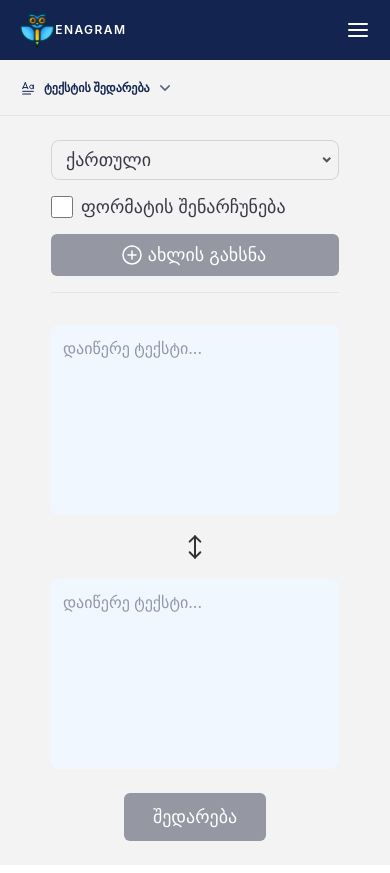
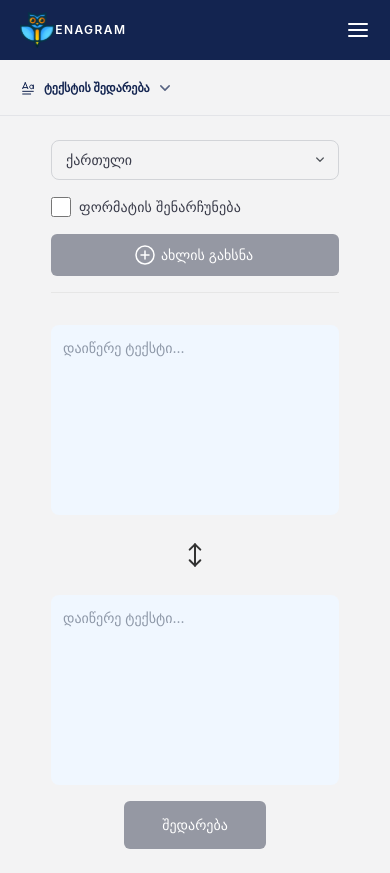
Before and after one commit to sabaPhruidze/frontend-enagram-text-comparer, a React (Vite) app: page / in a window 390 px wide. Built offline with nearby package versions, Linux system fonts and the light colour scheme.

Commit message:
fix(TextCompareControlsMobile.tsx): align mobile control sizes, typography, and colors to Figma fix(TextCompareWorkspaceMobile.tsx): refine swap area and compare button dimensions/typography for mobile

```diff
--- a/src/components/TextCompareControlsMobile.tsx
+++ b/src/components/TextCompareControlsMobile.tsx
@@ -1,23 +1,46 @@
-import chevronDown from "../assets/chevron-down.svg";
 import plusAddIcon from "../assets/Plus, Add.svg";
 
+const SelectChevron = () => {
+  return (
+    <div className="flex h-6 w-6 items-center justify-center">
+      <svg
+        aria-hidden="true"
+        className="h-[0.354rem] w-[0.531rem] text-[#51555B]"
+        fill="none"
+        viewBox="0 0 9 6"
+      >
+        <path
+          d="M0.75 1.061L4.243 4.554L7.736 1.061"
+          stroke="currentColor"
+          strokeLinecap="round"
+          strokeLinejoin="round"
+          strokeWidth="1.3"
+        />
+      </svg>
+    </div>
+  );
+};
 const TextCompareControlsMobile = () => {
   return (
     <section className="px-4 pb-4 pt-6">
       {/* საკონტროლო ბლოკი ზუსტად 288px სიგანით */}
       <div className="mx-auto flex w-72 flex-col gap-4">
         <div className="flex h-10 items-center rounded-lg border border-[#D2D4D8] bg-[#F3F3F4] px-3.5 py-1 pr-1.5">
-          <p className="text-lg leading-[1.375rem] font-normal text-[#383A48]">ქართული</p>
-          <img alt="ჩამოსაშლელი" className="ml-auto h-1.5 w-2.5" src={chevronDown} />
+          <p className="text-sm leading-[1.375rem] font-normal text-[#383A48]">ქართული</p>
+          <div className="ml-auto">
+            <SelectChevron />
+          </div>
         </div>
 
         {/* ფორმატის შენარჩუნების რიგი */}
-        <label className="flex h-5.5 items-center gap-2">
+        <label className="flex h-5.5 w-fit items-center gap-2">
           <input
-            className="h-5.5 w-5.5 rounded border border-[#D2D4D8] accent-[#3465E1]"
+            className="h-5 w-5 rounded border border-[#E0E0E0] accent-[#3465E1]"
             type="checkbox"
           />
-          <span className="text-lg leading-[1.375rem] font-normal text-[#383A48]">ფორმატის შენარჩუნება</span>
+          <span className="text-sm leading-[1.375rem] font-normal tracking-[0.01em] text-[#383A48]">
+            ფორმატის შენარჩუნება
+          </span>
         </label>
 
         <button
@@ -25,11 +48,11 @@ const TextCompareControlsMobile = () => {
           type="button"
         >
           <img alt="დამატება" className="h-6 w-6" src={plusAddIcon} />
-          <span className="text-lg leading-[1.375rem] font-normal text-white">ახლის გახსნა</span>
+          <span className="text-sm leading-7 font-normal text-white">ახლის გახსნა</span>
         </button>
       </div>
 
-      <div className="mx-auto mt-4 h-px w-72 bg-[#E3E4E8]" />
+      <div className="mx-auto mt-4 h-px w-72 bg-[#E6E6E6]" />
     </section>
   );
 };
--- a/src/components/TextCompareWorkspaceMobile.tsx
+++ b/src/components/TextCompareWorkspaceMobile.tsx
@@ -6,21 +6,24 @@ const TextCompareWorkspaceMobile = () => {
       {/* შედარების სამუშაო არე: 288px სიგანე, ორი 190px ბლოკი */}
       <div className="mx-auto flex w-72 flex-col items-center gap-4">
         <textarea
-          className="h-47.5 w-full resize-none rounded-lg bg-[#F0F7FF] p-3 text-base leading-[1.375rem] text-[#383A48] outline-none placeholder:text-[#8E98A8]"
+          className="h-47.5 w-full resize-none rounded-lg bg-[#F0F7FF] p-3 text-sm leading-[1.375rem] text-[#383A48] outline-none placeholder:text-[#8E98A8]"
           placeholder="დაიწერე ტექსტი..."
         />
 
-        <button className="flex h-8 w-8 items-center justify-center" type="button">
+        <button
+          className="flex h-12 w-35.5 items-center justify-center rounded-md text-[#383A48]/60"
+          type="button"
+        >
           <img alt="ტექსტების გაცვლა" className="h-8 w-8 rotate-90" src={swapHorizontal} />
         </button>
 
         <textarea
-          className="h-47.5 w-full resize-none rounded-lg bg-[#F0F7FF] p-3 text-base leading-[1.375rem] text-[#383A48] outline-none placeholder:text-[#8E98A8]"
+          className="h-47.5 w-full resize-none rounded-lg bg-[#F0F7FF] p-3 text-sm leading-[1.375rem] text-[#383A48] outline-none placeholder:text-[#8E98A8]"
           placeholder="დაიწერე ტექსტი..."
         />
 
         <button
-          className="mt-2 h-12 w-35.5 rounded-md bg-[#9598A3] px-4 py-2.5 text-lg leading-[1.375rem] font-normal text-white"
+          className="h-12 w-35.5 rounded-md bg-[#9598A3] px-4 py-2.5 text-sm leading-7 font-normal text-white"
           type="button"
         >
           შედარება
```
